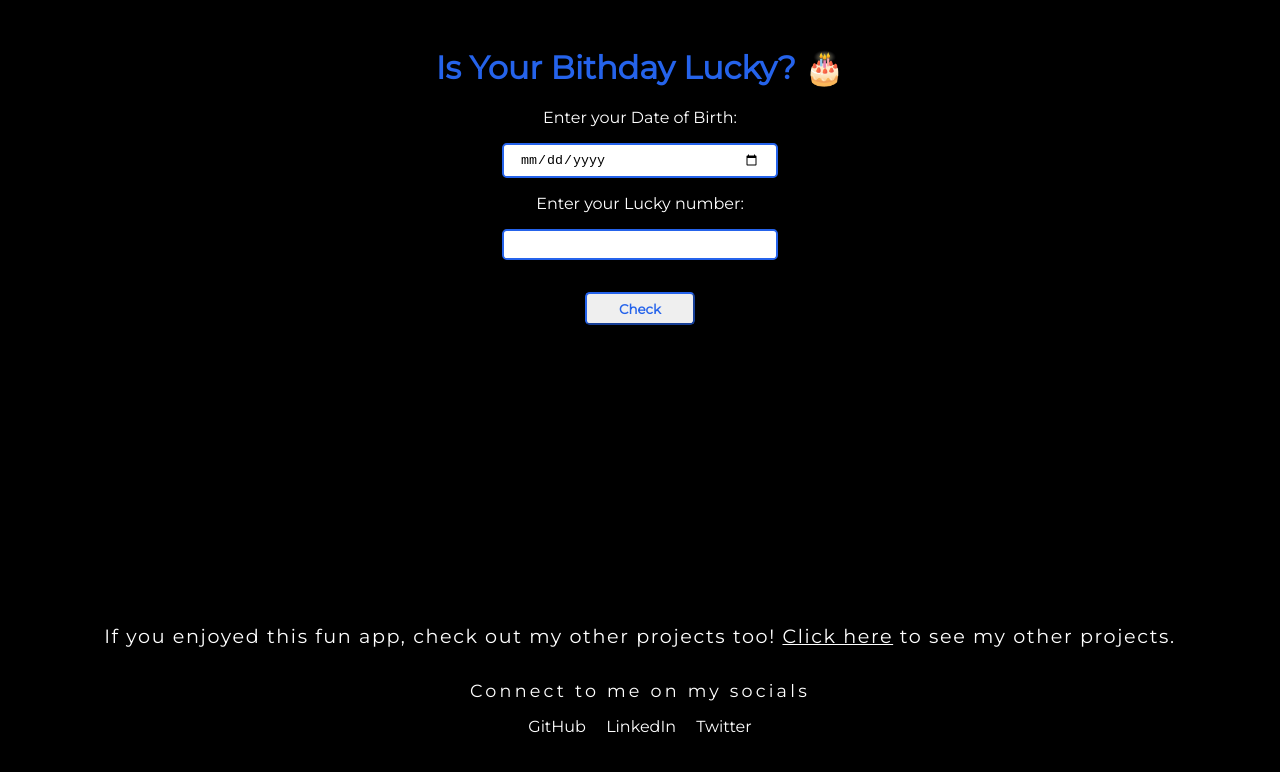
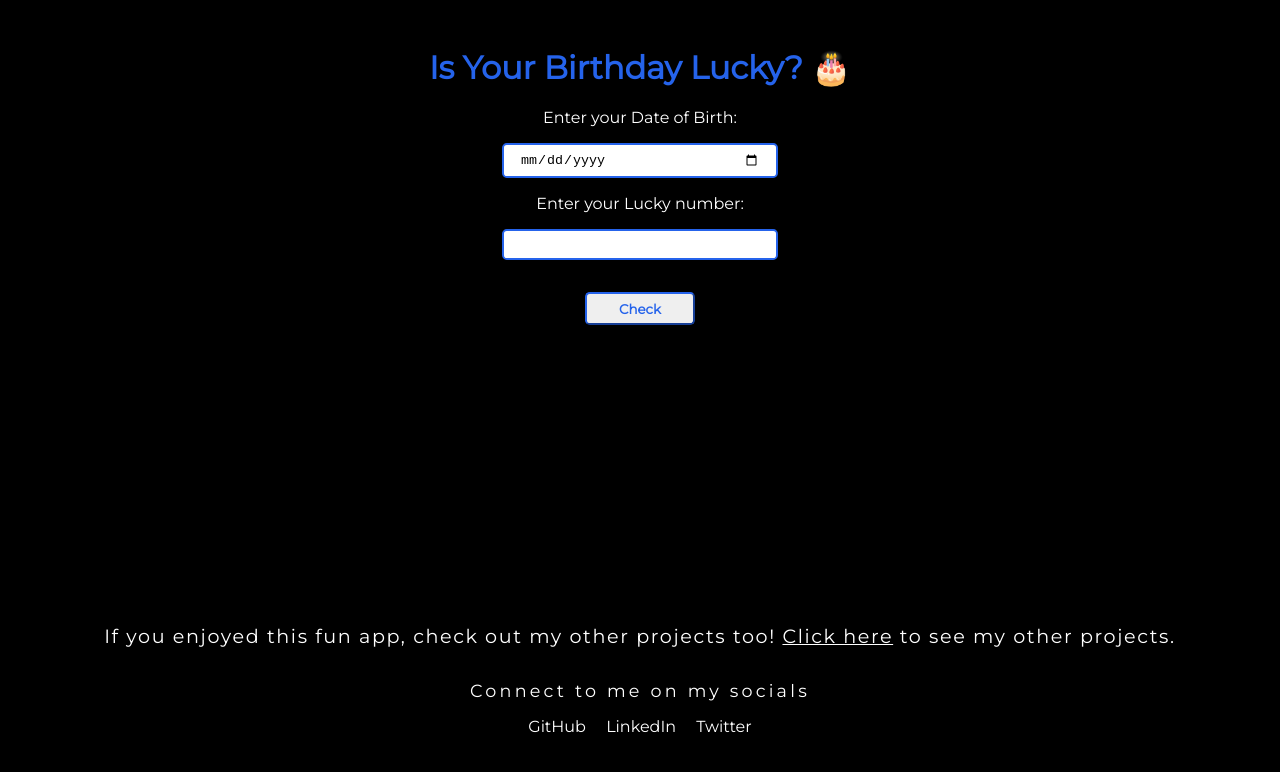
Before and after one commit to AmanHarsh02/neogcamp-mark11-is-your-birthday-lucky, a plain HTML site: page index.html in a window 1280 px wide. Drawn offline with Linux system fonts and the light colour scheme.

Commit message:
style: spelling correction

```diff
--- a/index.html
+++ b/index.html
@@ -11,7 +11,7 @@
 
     <div class="container-div">
 
-        <h1 class="heading">Is Your Bithday Lucky? 🎂</h1>
+        <h1 class="heading">Is Your Birthday Lucky? 🎂</h1>
         <label for="dob-input">Enter your Date of Birth:</label>
         <input type="date" id="dob-input">
         <label for="number-input">Enter your Lucky number:</label>
```
